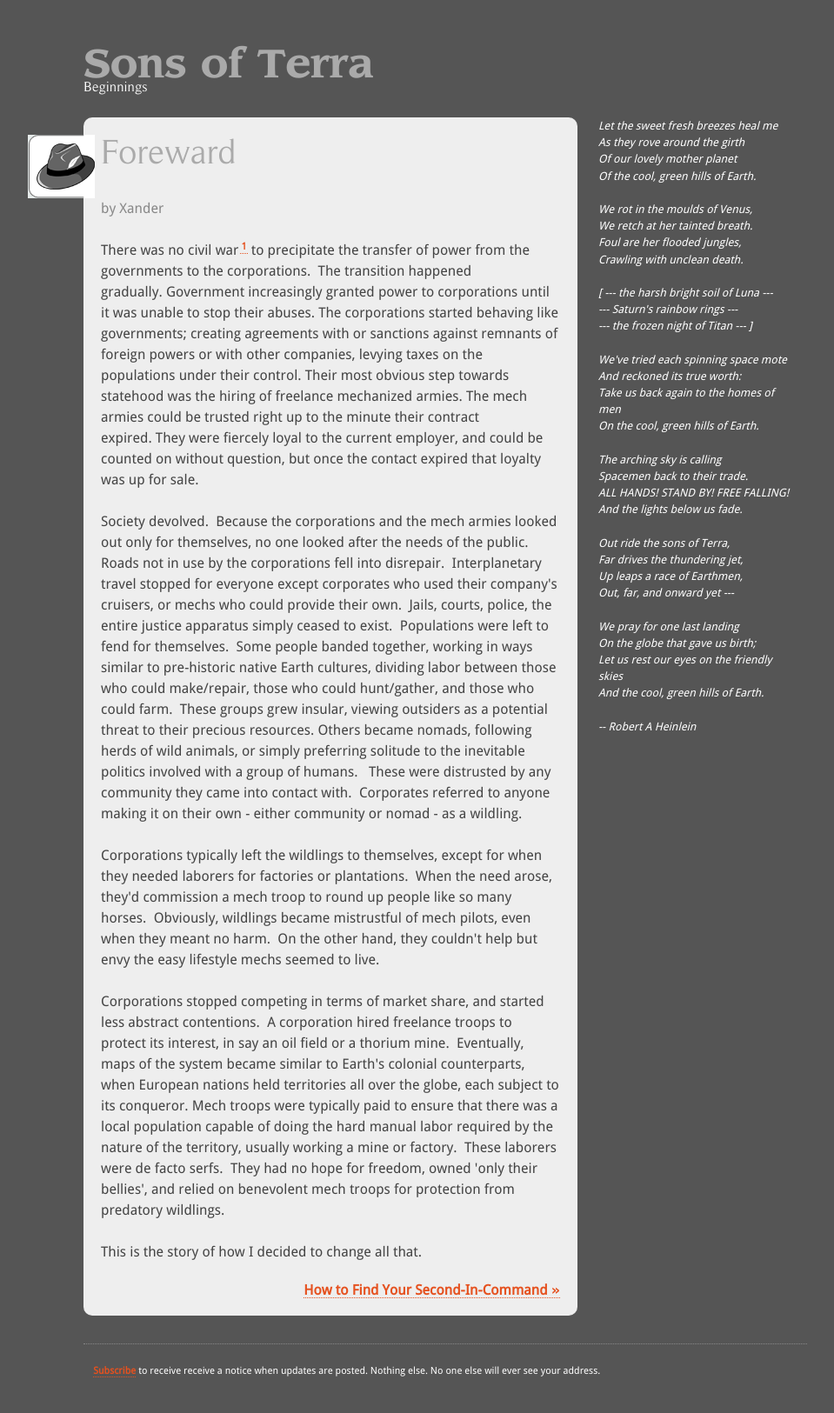
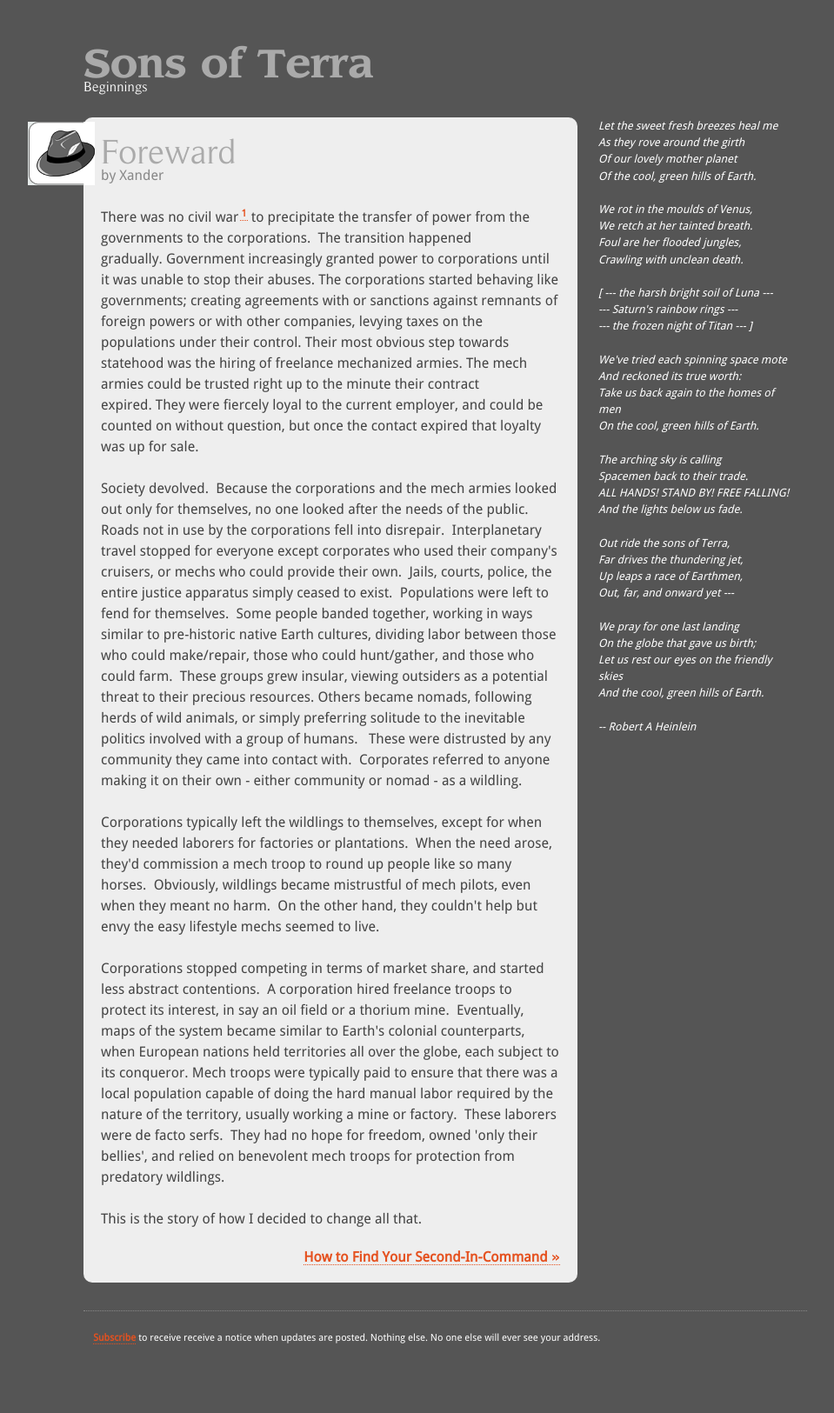
Before and after one commit to saturdayplace/Sons-of-Terra, a Jekyll site: the page built from index.html, in a window 1280 px wide. Shown: the whole page at 87% size, without its empty margins (128-1087 px from the left). Built offline with Jekyll 4.4.1, drawn with Linux system fonts in a browser that asks for light colours; nearby versions of some CDN libraries; after the commit the page ends 1587 px from its top, so only the background shows below that.

Commit message:
More updates to the style, for the article icon

```diff
--- a/css/style.css
+++ b/css/style.css
@@ -208,8 +208,16 @@ article h1{
 	color: #AAA;
 }
 
-article.xander-post h1{ background: url(/img/xander-icon.png) 0 0 no-repeat; }
-article.elijah-post h1{	background: url(/img/elijah-icon.png) 0 0 no-repeat; }
+article.xander-post p.meta{
+	background: url(/img/xander-icon.png) 0 17px no-repeat;
+	padding: 67px 0 0 84px;
+	margin: -105px 0 1.5em -84px;
+}
+article.elijah-post p.meta{
+	background: url(/img/elijah-icon.png) 0 17px no-repeat;
+	padding: 67px 0 0 84px;
+	margin: -105px 0 1.5em -84px;
+}
 
 
 .footnote-reference {
```
